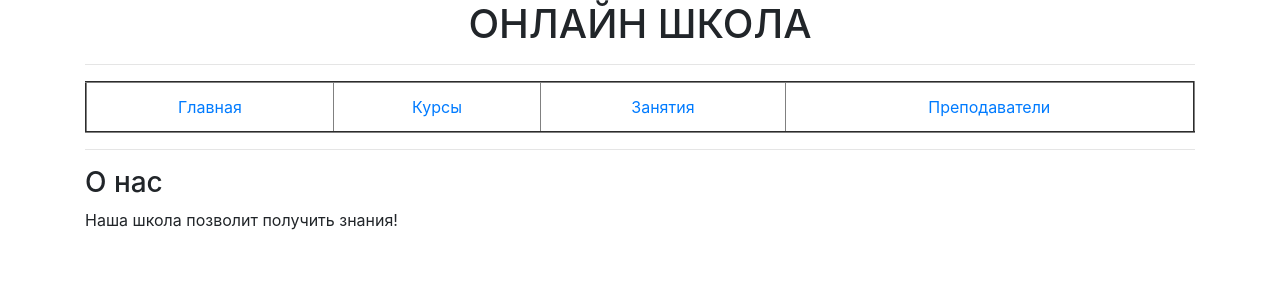
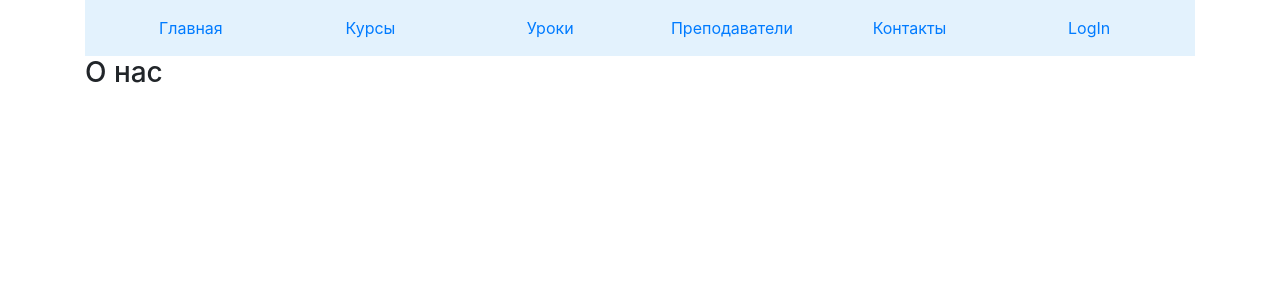
Before and after one commit to zaboevai/otus_web_site, a Django app: page / in a window 1280 px wide. Shown: the top 300 px of the page. Run offline with Django 3.2, Linux system fonts and the light colour scheme; some libraries are stand-ins or nearby versions.

Commit message:
modify templates by bootstrap4

```diff
--- a/online_school/templates/online_school/base.html
+++ b/online_school/templates/online_school/base.html
@@ -13,30 +13,67 @@
 
     </title>
 </head>
-<body class="container">
-{% block header %}
+<nav>
 
-    <div align="center">
-        <h1>ОНЛАЙН ШКОЛА</h1>
-        <hr>
-        <table class="table" border='2'>
+    {% block header %}
 
-            <tr align="center">
-                <td><a href="/"> Главная </a></td>
-                <td><a href="/courses"> Курсы </a></td>
-                <td><a href="/lessons"> Занятия </a></td>
-                <td><a href="/teachers"> Преподаватели</a></td>
-            </tr>
-
-        </table>
+    <div class="container">
+        <nav class="navbar navbar-light" style="background-color: #e3f2fd;">
+            <!--            <div class="row justify-content-center">-->
+            <div class="col-sm-2">
+                <div align="center">
+                    <a class="nav-item nav-link active" id="nav-home-tab" data-toggle="tab" href="/" role="tab"
+                       aria-controls="nav-home" aria-selected="true">
+                        Главная
+                    </a>
+                </div>
+            </div>
+            <div class="col-sm-2">
+                <div align="center">
+                    <a class="nav-item nav-link" id="nav-course-tab" data-toggle="tab" href="/courses" role="tab"
+                       aria-controls="nav-profile" aria-selected="false">
+                        Курсы
+                    </a>
+                </div>
+            </div>
+            <div class="col-sm-2">
+                <div align="center">
+                    <a class="nav-item nav-link" id="nav-lesson-tab" data-toggle="tab" href="/lessons" role="tab"
+                       aria-controls="nav-contact" aria-selected="false">
+                        Уроки
+                    </a>
+                </div>
+            </div>
+            <div class="col-sm-2">
+                <div align="center">
+                    <a class="nav-item nav-link" id="nav-teacher-tab" data-toggle="tab" href="/teachers" role="tab"
+                       aria-controls="nav-contact" aria-selected="false">
+                        Преподаватели
+                    </a>
+                </div>
+            </div>
+            <div class="col-sm-2">
+                <div align="center">
+                    <a class="nav-item nav-link" id="nav-contact-tab" data-toggle="tab" href="/contacts" role="tab"
+                       aria-controls="nav-contact" aria-selected="false">
+                        Контакты
+                    </a>
+                </div>
+            </div>
+            <div class="col-sm-2">
+                <div align="center">
+                    <a class="nav-item nav-link" id="nav-login-tab" data-toggle="tab" href="/login" role="tab"
+                       aria-controls="nav-contact" aria-selected="false">
+                        LogIn
+                    </a>
+                </div>
+            </div>
+            <!--            </div>-->
     </div>
-    <hr>
-
-
+</nav>
 {% endblock %}
 
 {% block body %}
-    <h3>Hello Shcool</h3>
 {% endblock %}
 
 {% block body_end %}
--- a/online_school/templates/online_school/courses.html
+++ b/online_school/templates/online_school/courses.html
@@ -1,7 +1,9 @@
 {% extends 'online_school/base.html' %}
 
 {% block body %}
-    <h3>Список курсов</h3>
+
+<div class="container">
+        <h3>Список курсов</h3>
 
 
 <table class="table table-bordered">
@@ -30,5 +32,5 @@
     </tbody>
 </table>
 
-
+    </div>
 {% endblock %}
--- a/online_school/templates/online_school/index.html
+++ b/online_school/templates/online_school/index.html
@@ -1,8 +1,10 @@
 {% extends 'online_school/base.html' %}
 
 {% block body %}
-    <h3>О нас</h3>
-    <div>
-        <p>Наша школа позволит получить знания!</p>
+
+
+    <div class="container">
+        <h3>О нас</h3>
     </div>
+
 {% endblock %}
--- a/online_school/templates/online_school/lessons.html
+++ b/online_school/templates/online_school/lessons.html
@@ -1,6 +1,7 @@
 {% extends 'online_school/base.html' %}
 
 {% block body %}
+  <div class="container">
     <h3>Список занятий</h3>
 
 
@@ -33,5 +34,5 @@
     {% endfor %}
     </tbody>
 </table>
-
+</div>
 {% endblock %}
--- a/online_school/templates/online_school/teachers.html
+++ b/online_school/templates/online_school/teachers.html
@@ -1,6 +1,7 @@
 {% extends 'online_school/base.html' %}
 
 {% block body %}
+  <div class="container">
     <h3>Список преподавателей</h3>
 
     <table class="table table-bordered">
@@ -24,5 +25,5 @@
         {% endfor %}
         </tbody>
     </table>
-
+</div>
 {% endblock %}
```
